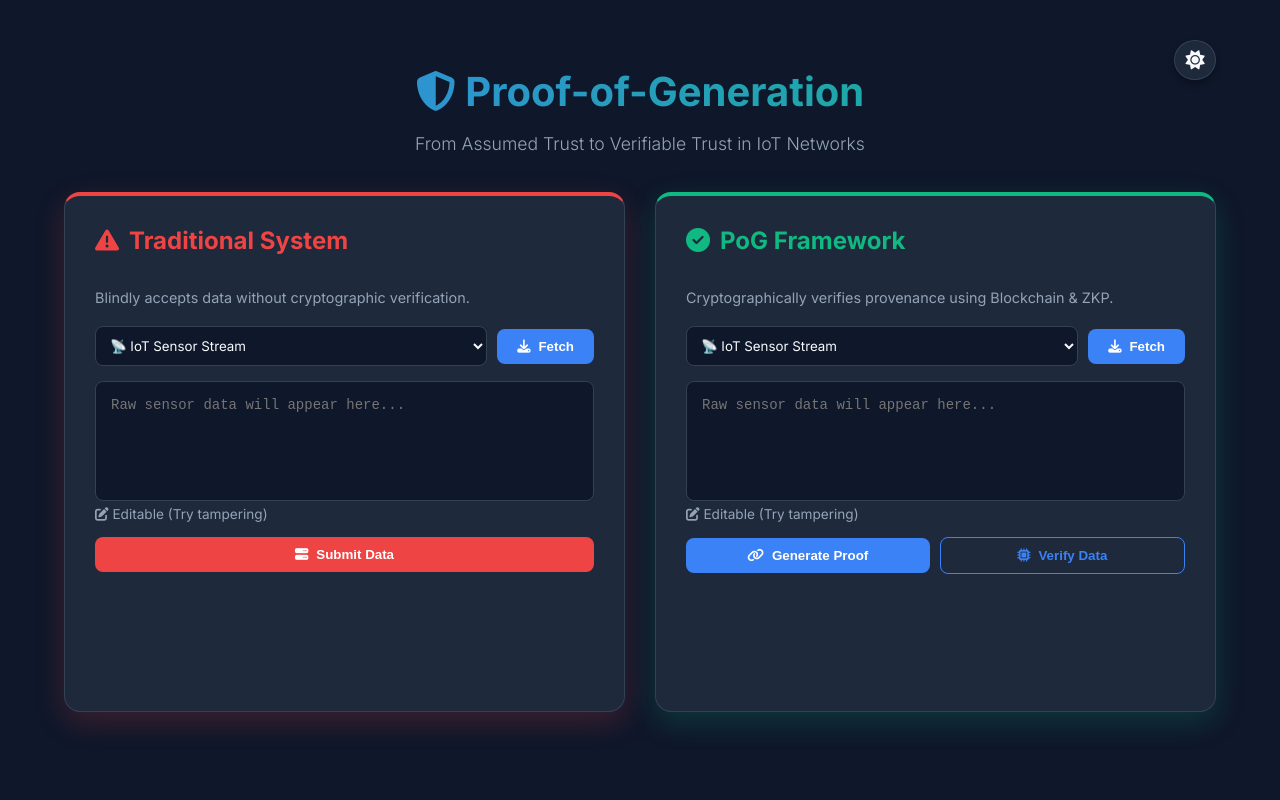
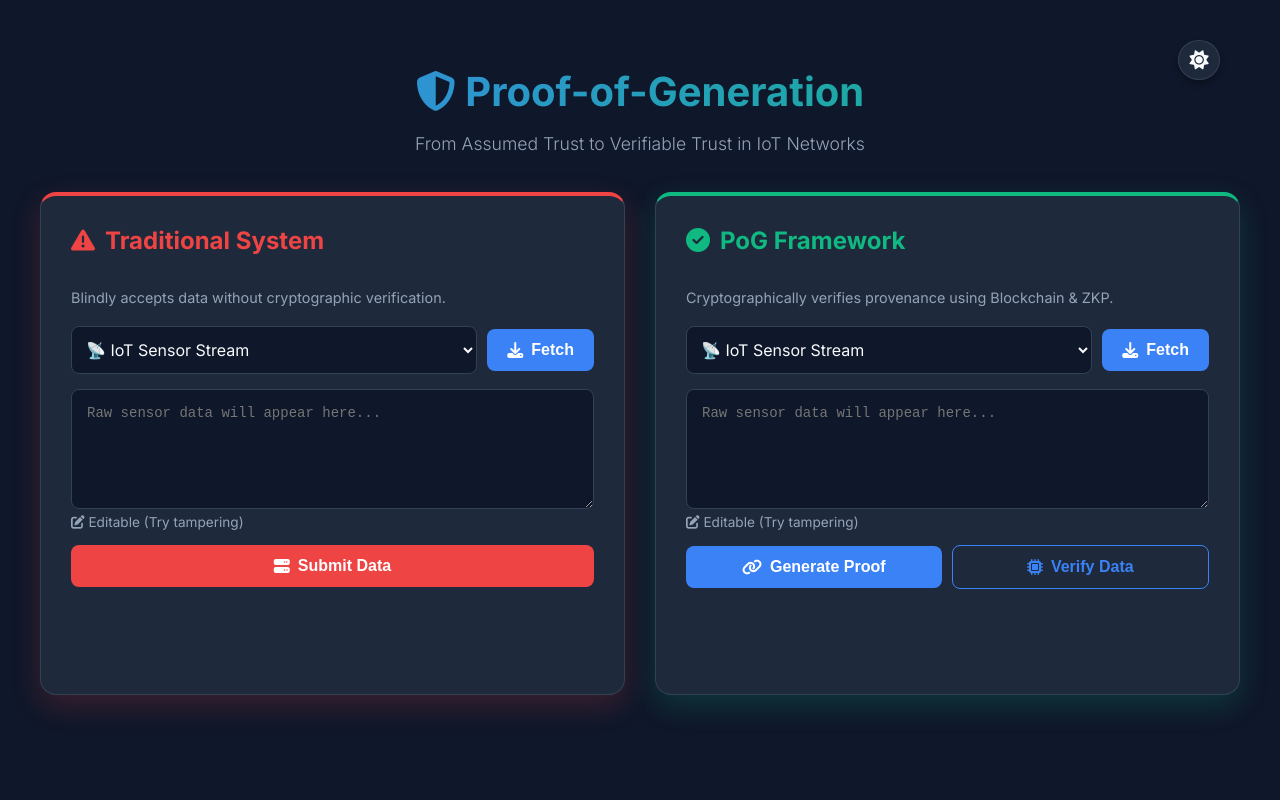
Before and after one commit to khurramrashidd/POG, a Flask app: page / in a window 1280 px wide. Run offline with Flask 3, Linux system fonts and the light colour scheme.

Commit message:
Update styles.css

```diff
--- a/static/styles.css
+++ b/static/styles.css
@@ -1,4 +1,9 @@
 @import url('https://fonts.googleapis.com/css2?family=Inter:wght@300;400;600;700&display=swap');
+
+/* Global Reset for Responsive Sizing */
+* {
+    box-sizing: border-box;
+}
 
 :root {
     /* Dark Theme (Default) */
@@ -49,6 +54,7 @@ body {
     flex-direction: column;
     align-items: center;
     transition: background 0.3s ease, color 0.3s ease;
+    overflow-x: hidden;
 }
 
 header {
@@ -56,11 +62,13 @@ header {
     margin: 40px 0 20px;
     position: relative;
     width: 100%;
+    max-width: 1200px;
+    padding: 0 20px;
 }
 
 .theme-toggle {
     position: absolute;
-    right: 5%;
+    right: 20px;
     top: 0;
     background: var(--card-bg);
     border: 1px solid var(--border);
@@ -75,6 +83,7 @@ header {
     font-size: 1.2rem;
     transition: all 0.3s ease;
     box-shadow: 0 4px 6px var(--shadow);
+    z-index: 10;
 }
 
 .theme-toggle:hover {
@@ -89,19 +98,21 @@ h1 {
     background: linear-gradient(90deg, #3b82f6, #10b981);
     -webkit-background-clip: text;
     -webkit-text-fill-color: transparent;
+    padding: 0 10px;
 }
 
 header p {
     color: var(--text-muted);
     font-size: 1.1rem;
     font-weight: 300;
+    padding: 0 10px;
 }
 
 .container {
     display: flex;
     justify-content: center;
     gap: 30px;
-    width: 90%;
+    width: 95%;
     max-width: 1200px;
     margin-bottom: 50px;
 }
@@ -116,6 +127,7 @@ header p {
     transition: transform 0.3s ease, box-shadow 0.3s ease, background 0.3s ease;
     display: flex;
     flex-direction: column;
+    width: 100%;
 }
 
 .card:hover { transform: translateY(-5px); }
@@ -143,22 +155,25 @@ select {
     background: var(--input-bg);
     color: var(--text-main);
     border: 1px solid var(--border);
-    padding: 10px;
+    padding: 12px 10px; /* Increased padding for touch targets */
     border-radius: 8px;
     flex: 1;
     font-family: inherit;
+    font-size: 1rem;
     outline: none;
     transition: all 0.3s ease;
+    cursor: pointer;
 }
 
 button {
-    padding: 10px 20px;
+    padding: 12px 20px; /* Increased padding for touch targets */
     border: none;
     background: var(--primary);
     color: white;
     border-radius: 8px;
     cursor: pointer;
     font-weight: 600;
+    font-size: 1rem;
     transition: all 0.2s;
     display: flex;
     align-items: center;
@@ -184,7 +199,7 @@ textarea {
     padding: 15px;
     font-family: 'Courier New', Courier, monospace;
     font-size: 14px;
-    resize: none;
+    resize: vertical; /* Allow vertical resizing only */
     box-sizing: border-box;
     margin-bottom: 15px;
     outline: none;
```
Also changed, not shown: other parts of static/styles.css (+69 -3 lines).
